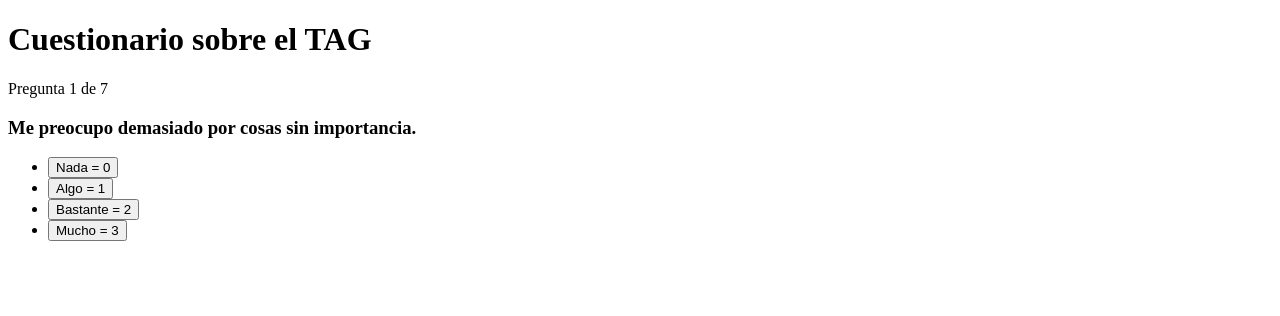
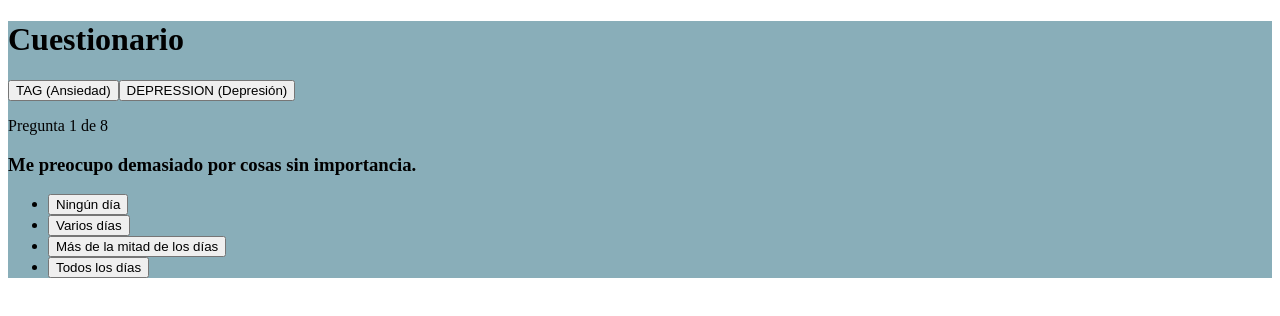
Before and after one commit to DanielRam544/frontend, a Next.js app: page /CuestionarioTag in a window 1280 px wide. Shown: the top 316 px of the page. Built offline with nearby package versions, Linux system fonts and the light colour scheme.

Commit message:
Cuestionarios

```diff
--- a/src/components/Navbar.jsx
+++ b/src/components/Navbar.jsx
@@ -31,7 +31,6 @@ function Navbar() {
                 </button>
 
                 <ul className={`${menuOpen ? "block" : "hidden"} md:flex md:flex-row md:space-x-4 md:space-y-0 mt-4 md:mt-0 md:ml-4`}>
-                    <NavItem to={isAuthenticated ? "/Profile" : "/"} icon={<IoPerson />} label="Perfil" />
 
                     {isAuthenticated ? (
                         <>
--- a/src/pages/CuestionarioTag.jsx
+++ b/src/pages/CuestionarioTag.jsx
@@ -1,141 +1,161 @@
 import React, { Component } from 'react';
 
-class CuestionarioTAG extends Component {
+// Constantes para los puntajes y las fases del TAG
+const backgroundStyle = {
+    backgroundColor: "rgba(21, 94, 117,0.5)", // Gris con 50% de opacidad
+};
+
+const SCORES = [0, 1, 2, 3];
+const TAG_PHASES = ['sin sintomas', 'en la fase leve', 'en fase moderada', 'en fase grave y necesita ayuda profesional'];
+
+// Definición de las preguntas y opciones para el Test de Ansiedad Generalizada (TAG)
+const TAG_QUESTIONS = [
+    'Me preocupo demasiado por cosas sin importancia.',
+    'Me rondan y molestan pensamientos normalmente negativos que no puedo controlar.',
+    'Me afectan los desengaños tanto que no puedo olvidarlos.',
+    'Suelo tomar las cosas demasiado seriamente.',
+    'Me siento tenso o alterado la mayor parte del tiempo.',
+    'Me preocupo ahora por desgracias futuras que pienso que es posible que pasen.',
+    'Me siento contrariado porque realizo cosas que no me gustan.',
+    'Me siento normalmente atado u oprimido.'
+];
+
+// Definición de las preguntas y opciones para otro test (por ejemplo, Test de Depresión)
+const DEPRESSION_QUESTIONS = [
+    '¿Te has sentido cansado(a) o con poca energía?',
+    '¿Has tenido dificultad para concentrarte en ciertas actividades, tales como leer el periódico o ver la televisión?',
+    '¿Te has sentido decaído(a), deprimido(a) o sin esperanzas?',
+    '¿Has experimentado poco interés o placer en hacer cosas?',
+    '¿Has tenido dificultad para quedarte, permanecer dormido(a), o has dormido demasiado?',
+    '¿Has estado sin apetito o has comido en exceso?',
+    '¿Te has sentido mal contigo mismo(a), piensas que eres un fracaso, que has quedado mal contigo mismo(a) o con tu familia?',
+    '¿Te has movido o hablado tan lento que otras personas podrían haberlo notado o, por el contrario, has estado tan inquieto(a) o agitado(a) que has estado moviéndote mucho más de lo normal?',
+    'Pensamientos de que estarías mejor muerto(a) o de lastimarte de alguna manera, ¿han pasado por tu mente?',
+];
+
+class CuestionarioMultiTest extends Component {
     constructor(props) {
         super(props);
         this.state = {
-            currentQuestionIndex: 0,    // Índice de la pregunta actual
-            score: 0,                   // Puntaje acumulado
-            questions: [                // Matriz de preguntas y opciones
-                {
-                    question: 'Me preocupo demasiado por cosas sin importancia.',
-                    options: ['Nada = 0', 'Algo = 1', 'Bastante = 2', 'Mucho = 3'],
-                    scores: [0, 1, 2, 3],  // Puntajes correspondientes a las opciones
+            currentQuestionIndex: 0,
+            score: 0,
+            finished: false,
+            currentTest: 'TAG',
+            tests: {
+                'TAG': {
+                    questions: TAG_QUESTIONS,
                 },
-                {
-                    question: 'Me rondan y molestan pensamientos normalmente negativos que no puedo controlar.',
-                    options: ['Nada = 0', 'Algo = 1', 'Bastante = 2', 'Mucho = 3'],
-                    scores: [0, 1, 2, 3],
+                'DEPRESSION': {
+                    questions: DEPRESSION_QUESTIONS,
                 },
-                {
-                    question: 'Me afectan los desengaños tanto que no puedo olvidarlos.',
-                    options: ['Nada = 0', 'Algo = 1', 'Bastante = 2', 'Mucho = 3'],
-                    scores: [0, 1, 2, 3],
-                },
-                {
-                    question: 'Suelo tomar las cosas demasiado seriamente.',
-                    options: ['Nada = 0', 'Algo = 1', 'Bastante = 2', 'Mucho = 3'],
-                    scores: [0, 1, 2, 3],
-                },
-                {
-                    question: 'Me siento tenso o alterado la mayor parte del tiempo.',
-                    options: ['Nada = 0', 'Algo = 1', 'Bastante = 2', 'Mucho = 3'],
-                    scores: [0, 1, 2, 3],
-                },
-                {
-                    question: 'Me preocupo ahora por desgracias futuras que pienso que es posible que pasen',
-                    options: ['Nada = 0', 'Algo = 1', 'Bastante = 2', 'Mucho = 3'],
-                    scores: [0, 1, 2, 3],
-                },
-                {
-                    question: 'Me siento contrariado porque realizo cosas que no me gustan.',
-                    options: ['Nada = 0', 'Algo = 1', 'Bastante = 2', 'Mucho = 3'],
-                    scores: [0, 1, 2, 3],
-                },
-                {
-                    question: 'Me siento normalmente atado u oprimido.',
-                    options: ['Nada = 0', 'Algo = 1', 'Bastante = 2', 'Mucho = 3'],
-                    scores: [0, 1, 2, 3],
-                },
-            ],
-            finished: false,             // Indica si el cuestionario está terminado
+            }
         };
     }
 
     // Maneja la selección de una respuesta
     handleAnswer = (selectedAnswerIndex) => {
-        const { currentQuestionIndex, questions, score } = this.state;
+        const { currentQuestionIndex, currentTest, tests, score } = this.state;
+        const currentTestQuestions = tests[currentTest].questions;
 
-        if (currentQuestionIndex < questions.length - 1) {
-            this.setState({ currentQuestionIndex: currentQuestionIndex + 1 });
-            this.updateScore(selectedAnswerIndex);
-        } else {
-            // Si es la última pregunta, calcula la fase del TAG
-            this.updateScore(selectedAnswerIndex);
-            this.setState({ finished: true });
+        // Calcular el puntaje máximo posible para las preguntas restantes
+        const remainingQuestions = currentTestQuestions.length - currentQuestionIndex;
+        const remainingMaxScore = remainingQuestions * 3;
+
+        // Calcular el incremento del puntaje para la respuesta seleccionada
+        const scoreIncrement = Math.min(3, remainingMaxScore);
+
+        const isLastQuestion = currentQuestionIndex === currentTestQuestions.length - 1;
+
+        this.setState(prevState => ({
+            currentQuestionIndex: isLastQuestion ? prevState.currentQuestionIndex : prevState.currentQuestionIndex + 1,
+            score: prevState.score + scoreIncrement,
+            finished: isLastQuestion
+        }), () => {
+            if (isLastQuestion) {
+                this.finishQuiz(); // Llama a finishQuiz si es la última pregunta
             }
-    }
-
-    // Actualiza el puntaje en función de la respuesta seleccionada
-    updateScore = (selectedAnswerIndex) => {
-        const { questions, score } = this.state;
-        const currentQuestion = questions[this.state.currentQuestionIndex]; // Debe ser currentQuestion, no questions[questions.length - 1]
-        const scoreIncrement = currentQuestion.scores[selectedAnswerIndex];
-        this.setState({ score: score + scoreIncrement });
+        });
     }
 
     // Calcula la fase del TAG en función del puntaje
     calculateTagPhase = () => {
         const { score } = this.state;
-        if (score >= 17) {
-            return 'Fase grave del TAG';
+        if (score >= 20) {
+            return TAG_PHASES[3];
+        } else if (score >= 15) {
+            return TAG_PHASES[2];
         } else if (score >= 10) {
-            return 'Fase moderada del TAG';
-        } else {
-            return 'Fase leve del TAG';
+            return TAG_PHASES[1];
+        } else if (score >= 0) {
+            return TAG_PHASES[0];
         }
     }
 
+
     // Muestra una alerta con la puntuación y la fase del TAG
     finishQuiz = () => {
-        const { score } = this.state;
+        const { score, currentTest, tests } = this.state;
         const tagPhase = this.calculateTagPhase();
+        const questionsCount = tests[currentTest].questions.length;
+        alert(`Puntuación: ${score} / ${SCORES.length * questionsCount}\nUsted esta ${tagPhase}.`);
+    }
 
-        alert(`Puntuación: ${score} / 21\nUsted se encuentra en la ${tagPhase}.`);
+    // Cambia entre diferentes tests
+    changeTest = (testName) => {
+        this.setState({
+            currentTest: testName,
+            currentQuestionIndex: 0,
+            score: 0,
+            finished: false
+        });
     }
 
     render() {
-        const { currentQuestionIndex, questions, finished } = this.state;
+        const { currentQuestionIndex, finished, currentTest, tests } = this.state;
+        const currentTestQuestions = tests[currentTest].questions;
+        const questionsCount = currentTestQuestions.length;
+        const progress = Math.round((currentQuestionIndex / questionsCount) * 100);
 
         return (
             <div className="flex items-center justify-center h-screen">
-                <div className="max-w-md p-4 rounded shadow-lg bg-slate-600">
-                    <h1 className="text-2xl font-semibold mb-4">Cuestionario sobre el TAG</h1>
-                    {finished ? (
+                <div style={backgroundStyle} className="max-w-md p-4 rounded shadow-lg ">
+                    <h1 className="text-2xl font-semibold mb-4">Cuestionario</h1>
                     <div>
-                            <h2 className="text-2xl font-semibold mb-2">¡Cuestionario completado!</h2>
-                            <p className="text-lg">
-                                Haga clic en el botón "Finalizar" para ver su puntuación.
-                            </p>
+                        {Object.keys(tests).map(testName => (
                             <button
-                                onClick={this.finishQuiz}
-                                className="bg-blue-600 text-white py-2 px-4 rounded hover-bg-blue-700 mt-4"
+                                key={testName}
+                                onClick={() => this.changeTest(testName)}
+                                className={`mr-2 background-button-green text-white py-2 px-4 rounded hover-bg-blue-700 ${currentTest === testName ? 'font-semibold' : ''}`}
                             >
-                                Finalizar
+                                {testName === 'TAG' ? 'TAG (Ansiedad)' : 'DEPRESSION (Depresión)'}
                             </button>
+                        ))}
                     </div>
-                    ) : (
                     <div>
-                            <p className="text-sm">Pregunta {currentQuestionIndex + 1} de 7</p>
-                            <h3 className="text-xl font-semibold mb-2">{questions[currentQuestionIndex].question}</h3>
+                        <div className="mb-2">
+                            <div className="bg-gray-300 h-2 rounded-full">
+                                <div className="bg-blue-500 h-2 rounded-full" style={{ width: `${progress}%` }}></div>
+                            </div>
+                            <p className="text-sm text-center">{`Pregunta ${currentQuestionIndex + 1} de ${questionsCount}`}</p>
+                        </div>
+                        <h3 className="text-xl font-semibold mb-2">{currentTestQuestions[currentQuestionIndex]}</h3>
                         <ul>
-                                {questions[currentQuestionIndex].options.map((option, index) => (
+                            {SCORES.map((score, index) => (
                                 <li key={index} className="mb-2">
                                     <button
                                         onClick={() => this.handleAnswer(index)}
-                                            className="bg-blue-600 text-white py-2 px-4 rounded hover-bg-blue-700"
+                                        className="background-button-green text-white py-2 px-4 rounded hover-bg-blue-700"
                                     >
-                                            {option}
+                                        {score === 0 ? 'Ningún día' : score === 1 ? 'Varios días' : score === 2 ? 'Más de la mitad de los días' : score === 3 ? 'Todos los días' : score}
                                     </button>
                                 </li>
                             ))}
                         </ul>
                     </div>
-                    )}
                 </div>
             </div>
         );
     }
 }
 
-export default CuestionarioTAG;
+export default CuestionarioMultiTest;
```
Also changed, not shown: src/pages/Profile.jsx (deleted), 1 other file (tests, documents, lock files or other folders). Lines whose indentation alone changed are shown as unchanged.
